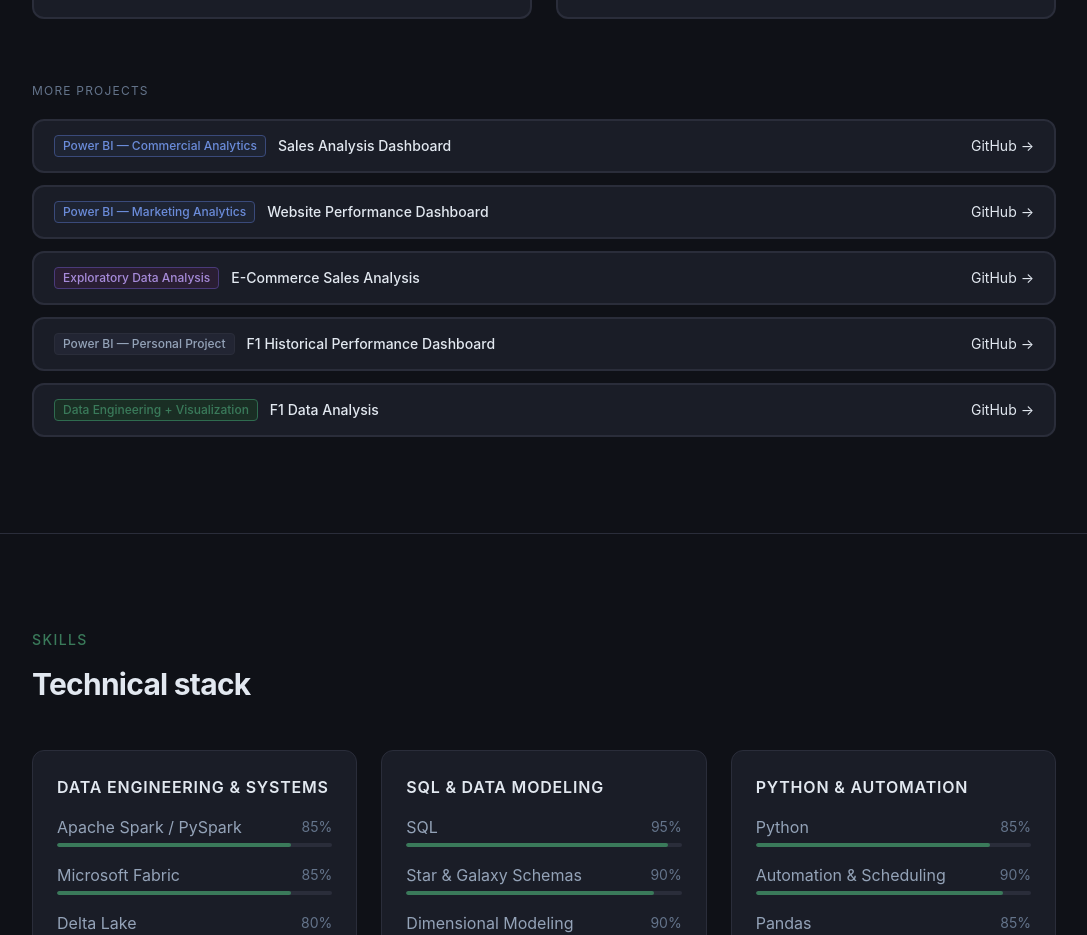
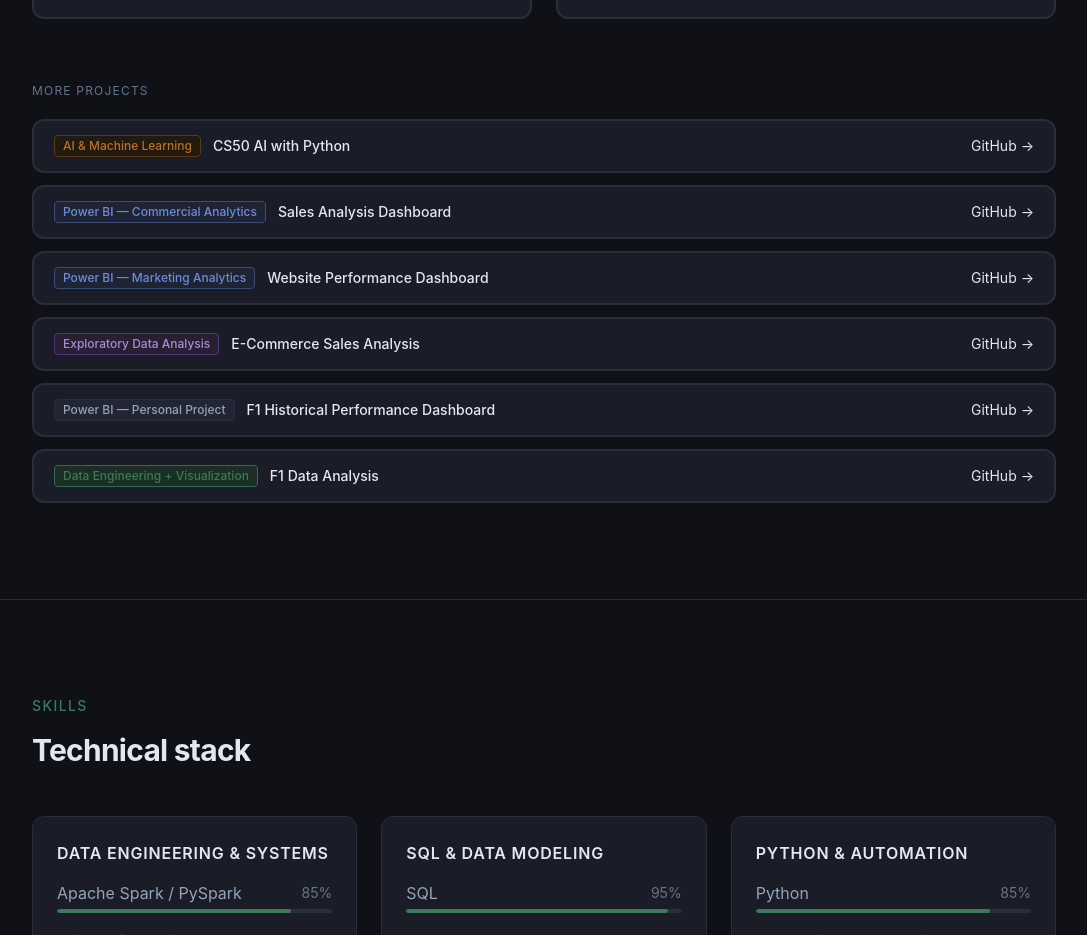
Before and after one commit to joacoferrer00/my-portfolio, a React (Vite) app: page / in a window 1280 px wide. Shown: the part 2600-3535 px from the top of the page, without its empty margins (96-1183 px from the left). Built offline with nearby package versions, Linux system fonts and the light colour scheme.

Commit message:
Add CS50 AI project to portfolio

```diff
--- a/src/components/ProjectCard.jsx
+++ b/src/components/ProjectCard.jsx
@@ -6,6 +6,7 @@ const typeColors = {
   'Power BI — Marketing Analytics': 'bg-[#1e2433] text-[#6b8cda] border-[#3a4a7a]',
   'Power BI — Personal Project': 'bg-[#222533] text-[#94a3b8] border-[#2a2d3a]',
   'Exploratory Data Analysis': 'bg-[#2a1e33] text-[#a78bda] border-[#4a3a7a]',
+  'AI & Machine Learning': 'bg-[#221a0e] text-[#b8702a] border-[#5a3a10]',
   'Data Engineering + Visualization': 'bg-[#1a2e24] text-[#3A7A5A] border-[#2F6B4F]',
 }
 
--- a/src/data/projects.js
+++ b/src/data/projects.js
@@ -69,6 +69,18 @@ export const projects = [
     repo: 'https://github.com/joacoferrer00/powerbi_sales_vs_targets',
     image: null,
     featured: true,
+  },
+  {
+    id: 'cs50-ai-python',
+    title: 'CS50 AI with Python',
+    date: 'Apr 2026',
+    type: 'AI & Machine Learning',
+    tools: ['Python', 'BFS/DFS', 'Minimax', 'Bayesian Networks', 'CSP', 'Markov Chains'],
+    summary: "Harvard's CS50 AI coursework — 12 projects spanning the full AI stack: search algorithms, knowledge representation, probabilistic inference, supervised learning, reinforcement learning, neural networks (computer vision), and natural language processing (transformers).",
+    highlights: [],
+    repo: 'https://github.com/joacoferrer00/cs50-ai-python',
+    image: null,
+    featured: false,
   },
   {
     id: 'sales-analysis-dashboard',
```
